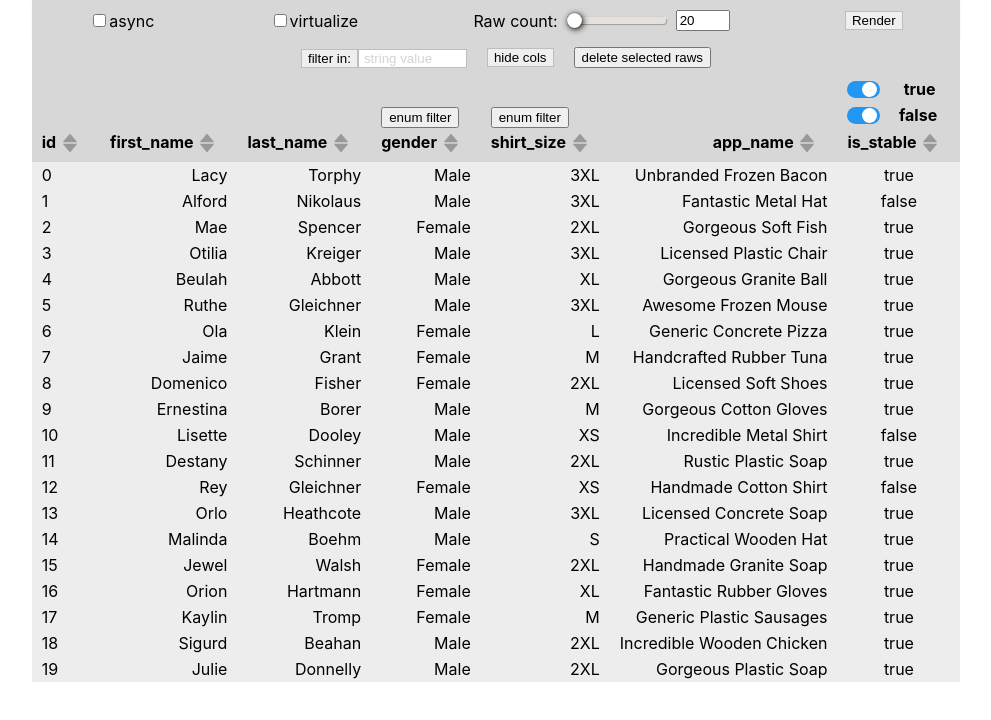
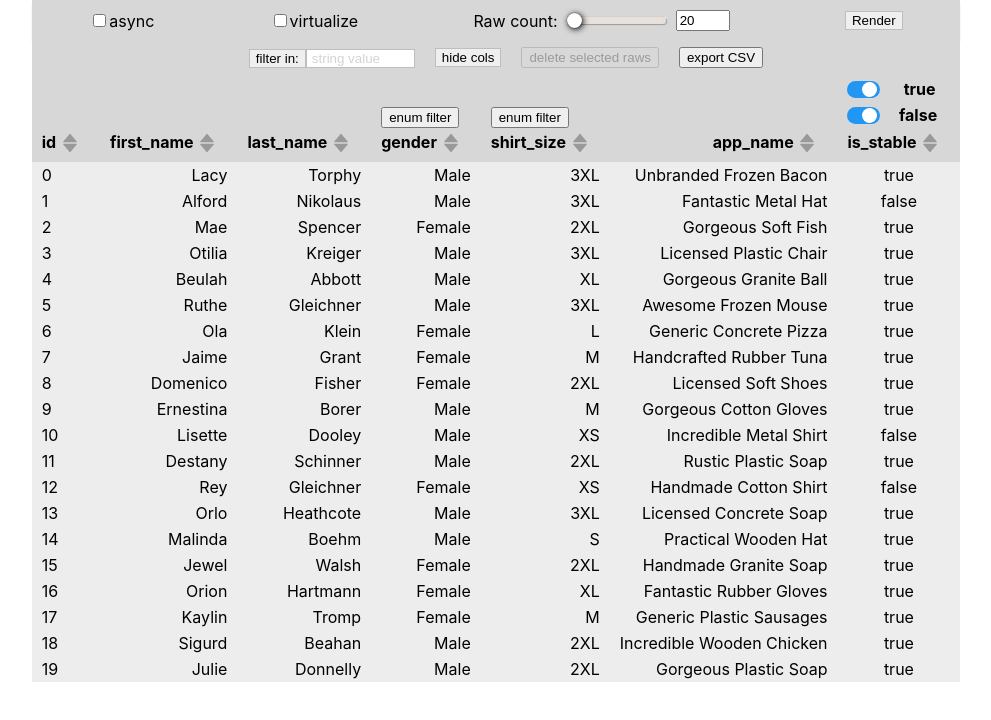
Before and after one commit to ineg22/datagrid, a React (Create React App) app: page / in a window 1280 px wide. Shown: the top 720 px of the page, without its empty margins (144-1135 px from the left). Built offline with nearby package versions, Linux system fonts and the light colour scheme.

Commit message:
feat: add csv export

```diff
--- /dev/null
+++ b/src/components/Params/ExportCSVButton/ExportCSVButton.tsx
@@ -0,0 +1,30 @@
+import React from 'react';
+import { useSelector } from 'react-redux';
+
+import { StateType, PersonType } from '../../../types/index';
+import { COLUMN_TITLES } from '../../../constants/columns';
+
+const ExportCSVButton: React.FC = () => {
+  const { persons, transformed } = useSelector((state: StateType) => ({ persons: state.persons, transformed: state.transformed }));
+  const actualPersons = transformed ? transformed : persons;
+
+  const downloadCSVData = (): void => {
+    const csvContent = 'data:text/csv;charset=utf-8,';
+    const titleContent: string = COLUMN_TITLES.join(',') + '\n';
+    const personsContent = actualPersons.map((person: PersonType) => COLUMN_TITLES.map(el => person[el]).join(',')).join('\n');
+    const encodedUri = encodeURI(csvContent + titleContent + personsContent);
+    const hiddenElement = document.createElement('a');
+    hiddenElement.href = encodedUri;
+    hiddenElement.target = '_blank';
+    hiddenElement.download = 'persons.csv';
+    hiddenElement.click();
+  };
+
+  return (
+    <button className="exportCSVButton" title="download data in CSV" onClick={downloadCSVData}>
+      export CSV
+    </button>
+  );
+};
+
+export default ExportCSVButton;
--- a/src/components/Params/Params.scss
+++ b/src/components/Params/Params.scss
@@ -140,3 +140,8 @@
   cursor: pointer;
   margin-left: 20px;
 }
+
+.exportCSVButton {
+  cursor: pointer;
+  margin-left: 20px;
+}
--- a/src/components/Params/Params.tsx
+++ b/src/components/Params/Params.tsx
@@ -4,7 +4,8 @@ import { StateType } from '../../types/index';
 
 import Visibility from './Visibility/Visibility';
 import Filter from './Filter/Filter';
-import { changeAsync, changeVirtualize, changeCount, deleteSelectedRaws, transformPersons } from '../../actions/index';
+import ExportCSVButton from './ExportCSVButton/ExportCSVButton';
+import { changeAsync, changeVirtualize, changeCount, deleteSelectedRaws, transformPersons, setSelectedRaws } from '../../actions/index';
 
 import './Params.scss';
 
@@ -15,8 +16,17 @@ interface Props {
 const Params: React.FC<Props> = ({ renderHandle }) => {
   const dispatch = useDispatch();
 
-  const { isAsync, isVirtualize, rawCount, columnVisibility, filteredColumns, filterValue, sortedParams, enumFilterParams } = useSelector(
-    (state: StateType) => ({
+  const {
+    isAsync,
+    isVirtualize,
+    rawCount,
+    columnVisibility,
+    filteredColumns,
+    filterValue,
+    sortedParams,
+    enumFilterParams,
+    selectedRaws,
+  } = useSelector((state: StateType) => ({
     isAsync: state.isAsync,
     isVirtualize: state.isVirtualize,
     rawCount: state.rawCount,
@@ -25,8 +35,8 @@ const Params: React.FC<Props> = ({ renderHandle }) => {
     filterValue: state.filterValue,
     sortedParams: state.sortedParams,
     enumFilterParams: state.enumFilterParams,
-    })
-  );
+    selectedRaws: state.selectedRaws,
+  }));
 
   useEffect(() => {
     const params = JSON.stringify({
@@ -38,9 +48,10 @@ const Params: React.FC<Props> = ({ renderHandle }) => {
       filterValue,
       sortedParams,
       enumFilterParams,
+      selectedRaws,
     });
     window.localStorage.setItem('tableParams', params);
-  }, [isAsync, isVirtualize, rawCount, columnVisibility, filteredColumns, filterValue, sortedParams, enumFilterParams]);
+  }, [isAsync, isVirtualize, rawCount, columnVisibility, filteredColumns, filterValue, sortedParams, enumFilterParams, selectedRaws]);
 
   const asyncToggleHandle = (): void => {
     dispatch(changeAsync(!isAsync));
@@ -57,6 +68,7 @@ const Params: React.FC<Props> = ({ renderHandle }) => {
   const onDeleteClickHandler = (): void => {
     dispatch(deleteSelectedRaws());
     dispatch(transformPersons());
+    dispatch(setSelectedRaws([]));
   };
 
   return (
@@ -123,9 +135,10 @@ const Params: React.FC<Props> = ({ renderHandle }) => {
       <div className="additionalTools">
         <Filter />
         <Visibility />
-        <button className="deleteRawsButton" title="press DELETE on keyboard" onClick={onDeleteClickHandler}>
+        <button className="deleteRawsButton" title="press DELETE on keyboard" onClick={onDeleteClickHandler} disabled={Boolean(!selectedRaws.length)}>
           delete selected raws
         </button>
+        <ExportCSVButton />
       </div>
     </div>
   );
--- a/src/components/Table/Table.tsx
+++ b/src/components/Table/Table.tsx
@@ -1,8 +1,8 @@
-import React, { useEffect, KeyboardEvent } from 'react';
+import React, { useEffect } from 'react';
 import { useSelector, useDispatch } from 'react-redux';
 
 import './Table.scss';
-import { deleteSelectedRaws, transformPersons } from '../../actions/index';
+import { deleteSelectedRaws, transformPersons, setSelectedRaws } from '../../actions/index';
 
 import TableHeader from './TableHeader/TableHeader';
 import TableRaw from './TableRaw/TableRaw';
@@ -20,10 +20,11 @@ const Table: React.FC = () => {
   }));
 
   useEffect(() => {
-    const deleteHandle = (evt: KeyboardEventInit): void => {
+    const deleteHandle = (evt: KeyboardEvent): void => {
       if (evt.key === ESC_KEY) {
         dispatch(deleteSelectedRaws());
         dispatch(transformPersons());
+        dispatch(setSelectedRaws([]));
       }
     };
 
--- a/src/components/Table/TableRaw/TableRaw.tsx
+++ b/src/components/Table/TableRaw/TableRaw.tsx
@@ -30,6 +30,9 @@ const TableRaw: React.FC<Params> = ({ person, columnVisibility }) => {
   const delRawButtonHandler = (evt: MouseEvent<HTMLButtonElement>): void => {
     evt.stopPropagation();
     dispatch(deleteCurrentRaw(id));
+    if (selectedRaws.includes(id)) {
+      dispatch(selectRaws({ id, ctrl: true, shift: false }));
+    }
     dispatch(transformPersons());
   };
 
--- a/src/middleware/setSelectedRawsMiddleware.ts
+++ b/src/middleware/setSelectedRawsMiddleware.ts
@@ -13,7 +13,11 @@ const setSelectedRawsMiddleware: Middleware = ({ dispatch, getState }) => {
         const { selectedRaws, persons, transformed } = getState();
         let newSelectedRaws: Array<number> = [];
         if (!ctrl && !shift) {
-          newSelectedRaws.push(id);
+          if (selectedRaws.length === 1 && selectedRaws[0] === id) {
+            newSelectedRaws = [];
+          } else {
+            newSelectedRaws = [id];
+          }
         } else if (ctrl && !shift) {
           const alreadyIn = selectedRaws.includes(id);
 
--- a/src/middleware/transformPersons.ts
+++ b/src/middleware/transformPersons.ts
@@ -44,9 +44,7 @@ const transformPersons: Middleware = ({ dispatch, getState }) => {
             })
             .reduce(firstNonZeroValue, 0);
 
-        const sortedPersons = persons
-          // .map((el: PersonType) => ({ ...el }))
-          .sort(fieldSorter(sortedParams));
+        const sortedPersons = persons.map((el: PersonType) => ({ ...el })).sort(fieldSorter(sortedParams));
 
         return sortedPersons;
       };
--- a/src/reducers/index.ts
+++ b/src/reducers/index.ts
@@ -25,7 +25,7 @@ const initialState: StateType = {
   transformed: null,
   isLoading: false,
   error: null,
-  selectedRaws: [],
+  selectedRaws: tableParams ? tableParams.selectedRaws : [],
   isAsync: tableParams ? tableParams.isAsync : false,
   isVirtualize: tableParams ? tableParams.isVirtualize : false,
   rawCount: tableParams ? tableParams.rawCount : 20,
```
Lines whose indentation alone changed are shown as unchanged.
